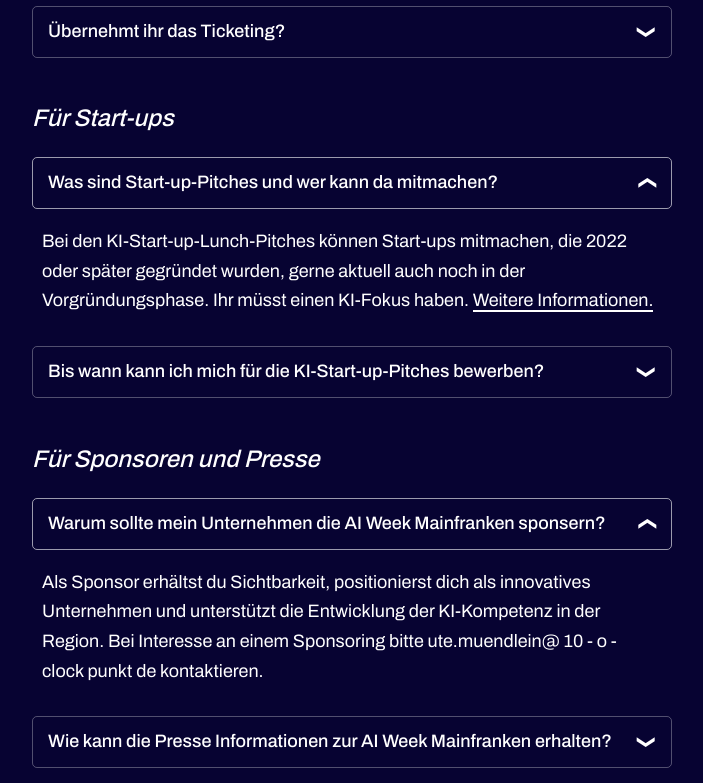
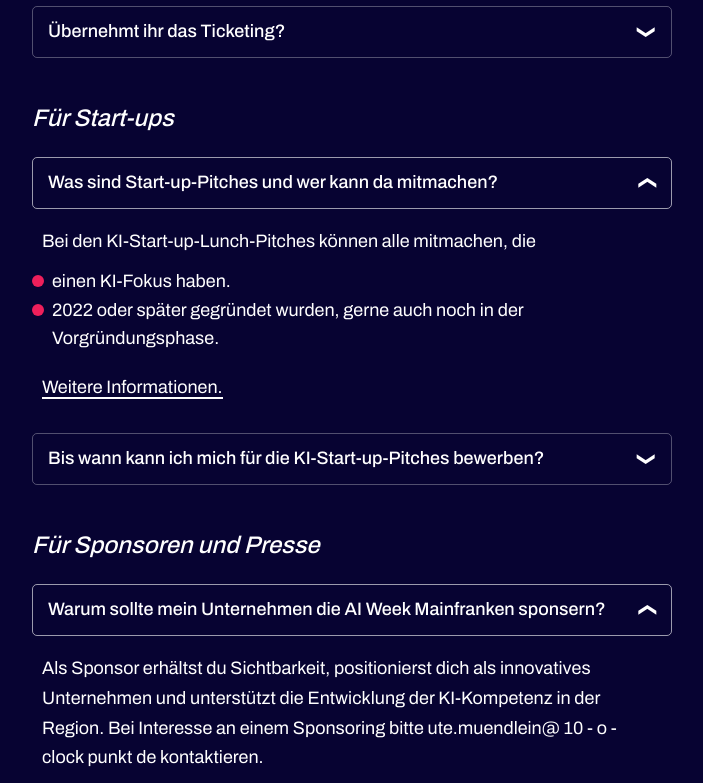
Before and after one commit to 10-o-clock-org/awm_website, a PHP site: page /faq.php in a window 1280 px wide. Shown: the part 1877-2660 px from the top of the page, without its empty margins (128-831 px from the left). Run offline with PHP 8.4, Linux system fonts and the light colour scheme.

Commit message:
Diverse Textänderungen

```diff
--- a/faq.php
+++ b/faq.php
@@ -37,7 +37,7 @@
                                 <input type="checkbox" name="accordion-2" id="cb2">
                                 <label for="cb2" class="tab__label">Wann und wo findet sie statt?</label>
                                 <div class="tab__content">
-                                    <p>Vom vom 30. Juni bis 4. Juli 2025 an verschiedenen Orten in Mainfranken sowie online.</p>
+                                    <p>Vom 30. Juni bis 4. Juli 2025 an verschiedenen Orten in Mainfranken sowie online.</p>
                                 </div>
                             </div>
 
@@ -46,27 +46,29 @@
                                 <label for="cb3" class="tab__label">Wer kann teilnehmen?</label>
                                 <div class="tab__content">
                                     <p>Alle, die die KI-Zukunft vorantreiben möchten: neugierige Einsteiger ebenso wie Tech-Enthusiasten und KI-Experten, Start-ups, Gründer, Unternehmer, Professoren und
-                        Studierende ...</p>
+                        Studierende ... Welche Events angeboten werden findet du <a href="programm.php" target="_blank">im Programm</a>.</p>
                                 </div>
                             </div>
                             <div class="tab">
                                 <input type="checkbox" name="accordion-4" id="cb4">
                                 <label for="cb4" class="tab__label">Wie viel kostet die Teilnahme?</label>
                                 <div class="tab__content">
-                                    <p>Die meisten Veranstaltungen sind kostenfrei. Eine Ausnahmen ist das <a href="aicamp.php" target="_blank">AI Camp</a>, für das ein Ticketpreis erhoben wird.</p>
+                                    <p>Die meisten Veranstaltungen sind kostenfrei. Ausnahmen sind das <a href="aicamp.php" target="_blank">AI Camp</a> und das <a href="https://www.ai-barcamp.de/barcamp-wuerzburg" target="_blank">Barcamp Würzburg</a>, für die
+                                    ein Ticketpreis erhoben wird.</p>
                                 </div>
                             </div>
                             <div class="tab">
                                 <input type="checkbox" name="accordion-5" id="cb5">
                                 <label for="cb5" class="tab__label">Welche Themen werden behandelt?</label>
                                 <div class="tab__content">
-                                    <p>Bei der AI Week Mainfranken gibt es Events zu Tech & Science, Digitale Gesellschaft & Nachhaltigkeit, Business, Gründen und Kultur.</p>
+                                    <p>Bei der AI Week Mainfranken gibt es Events zu Tech & Science, Digitale Gesellschaft & Nachhaltigkeit, Business, Gründen und Kultur. <a href="news.php#kategorien" target="_blank">In diesem Beitrag</a>
+                                    mehr Informationen zu den Kategorien.</p>
                                 </div>
                                 <div class="tab">
                                 <input type="checkbox" name="accordion-6" id="cb6">
                                 <label for="cb6" class="tab__label">Gibt es auch Veranstaltungen für KI-Einsteiger?</label>
                                 <div class="tab__content">
-                                    <p>Ja, wir werden Veranstaltungen für alle Wissensstände haben: für interessierte Einsteiger, ambitionierte Anwenderinnen und KI-Profis. Mehr dazu demnächst im Programm.</p>
+                                    <p>Ja, wir werden Veranstaltungen für alle Wissensstände haben: für interessierte Einsteiger, ambitionierte Anwenderinnen und KI-Profis. Mehr dazu <a href="programm.php" target="_blank">im Programm</a>.</p>
                                 </div>
                                 <div class="tab">
                                 <input type="checkbox" name="accordion-7" id="cb7">
@@ -84,7 +86,7 @@
                                 <input type="checkbox" name="accordion-9" id="cb9">
                                 <label for="cb9" class="tab__label">Wie melde ich mich für einzelne Veranstaltungen an?</label>
                                 <div class="tab__content">
-                                    <p>Du findest die Anmeldung für die jeweiligen Events <a href="programm.php" target="_blank">im Programm</a></p>
+                                    <p>Du findest die Anmeldung für die jeweiligen Events <a href="programm.php" target="_blank">im Programm</a>.</p>
                                 </div>
                                 <div class="tab">
                                 <input type="checkbox" name="accordion-10" id="cb10">
@@ -141,16 +143,15 @@
                                 <input type="checkbox" name="accordion-16" id="cb16">
                                 <label for="cb16" class="tab__label">Gibt es eine Bewerbungsfrist für Veranstalter?</label>
                                 <div class="tab__content">
-                                    <p>Ja, sie lief bis zum 2. Juni.; hier geht es <a href="programm.php" target="_blank">zum Programm</a>.</p>
+                                    <p>Ja, sie lief bis zum 2. Juni. Hier geht es <a href="programm.php" target="_blank">zum Programm</a>.</p>
                                 </div>
                                 <div class="tab">
                                 <input type="checkbox" name="accordion-17" id="cb17">
                                 <label for="cb17" class="tab__label">Welche Infos brauchen Veranstalter für die Einreichung?</label>
                                 <div class="tab__content">
-                                    <p>Grundsätzlich benötigen wir unter anderem folgende Informationen bei der
-                            Einreichungen von Veranstaltungen für unser Programm:</p>
+                                    <p>Grundsätzlich benötigen wir unter anderem folgende Informationen:</p>
                             <ul>
-                            <li>Infos zum Veranstalter (u. a. Name, Beschreibung)</li>
+                            <li>Angaben zum Veranstalter (u. a. Name, Beschreibung)</li>
                             <li>Drei mögliche Termine im Zeitraum vom 30. Juni bis 4. Juli</li>
                             <li>Titel (max. 30 Zeichen)</li>
                             <li>Eine kurze und eine etwas ausführliche Beschreibung des Events</li>
@@ -160,7 +161,7 @@
                             <li>Ansprechpartner für uns (E-Mail-Adresse & Namen; Daten werden nicht veröffentlicht)
                             </li><br>
                                     </ul>
-                          <p>Weitere Infos zum Thema "Events einreichen" haben wir <a href="news.php#eventtool" target="_blank">in diesem Beitrag</a> zusammengestellt.</p>
+                          <p>Weitere Informationen zum Thema "Events einreichen" haben wir <a href="news.php#eventtool" target="_blank">in diesem Beitrag</a> zusammengestellt.</p>
                           <p>Falls du weitere Fragen hast, schreib uns eine E-Mail an kontakt@wueww.de.</p>
                                 </div>
                             </div>
@@ -178,7 +179,7 @@
             <label for="cb19" class="tab__label">Warum nur maximal 42 Termine und eine so kurze Einreichungsfrist?</label>
             <div class="tab__content">
                 <p>Das ermöglicht es uns, ein hochaktuelles und <a href="programm.php" target="_blank">relevantes Programm</a> zusammenzustellen,
-                das die neuesten KI-Entwicklungen widerspiegelt und mit 42 Terminen übersichtlich bleibt.</p>
+                das die neuesten KI-Entwicklungen widerspiegelt und mit maximal 42 Terminen übersichtlich bleibt.</p>
             </div>
         </div>
         <div class="tab">
@@ -216,17 +217,19 @@
             <input type="checkbox" name="accordion-23" id="cb23" checked>
             <label for="cb23" class="tab__label">Was sind Start-up-Pitches und wer kann da mitmachen?</label>
             <div class="tab__content">
-                <p>Bei den KI-Start-up-Lunch-Pitches können Start-ups mitmachen, die
-                                2022 oder später gegründet wurden, gerne aktuell auch noch in der Vorgründungsphase.
-                                Ihr müsst einen KI-Fokus haben. <a href="news.php#pitches"
-                                   target="_blank">Weitere Informationen.</a></p>
+                <p>Bei den KI-Start-up-Lunch-Pitches können alle mitmachen, die</p>
+                               <ul>
+                               <li>einen KI-Fokus haben.</li>
+                               <li>2022 oder später gegründet wurden, gerne auch noch in der Vorgründungsphase.</li>
+                                    </ul>
+                                <p><a href="news.php#pitches" target="_blank">Weitere Informationen.</a></p>
             </div>
         </div>
         <div class="tab">
             <input type="checkbox" name="accordion-24" id="cb24">
             <label for="cb24" class="tab__label">Bis wann kann ich mich für die KI-Start-up-Pitches bewerben?</label>
             <div class="tab__content">
-                <p>Bis Montag, den 23. Juni 2025 <a href="news.php#pitches"
+                <p>Bis Montag, den 23. Juni 2025. <a href="news.php#pitches"
                                    target="_blank">Weitere Informationen.</a></p>
             </div>
         </div>
```
